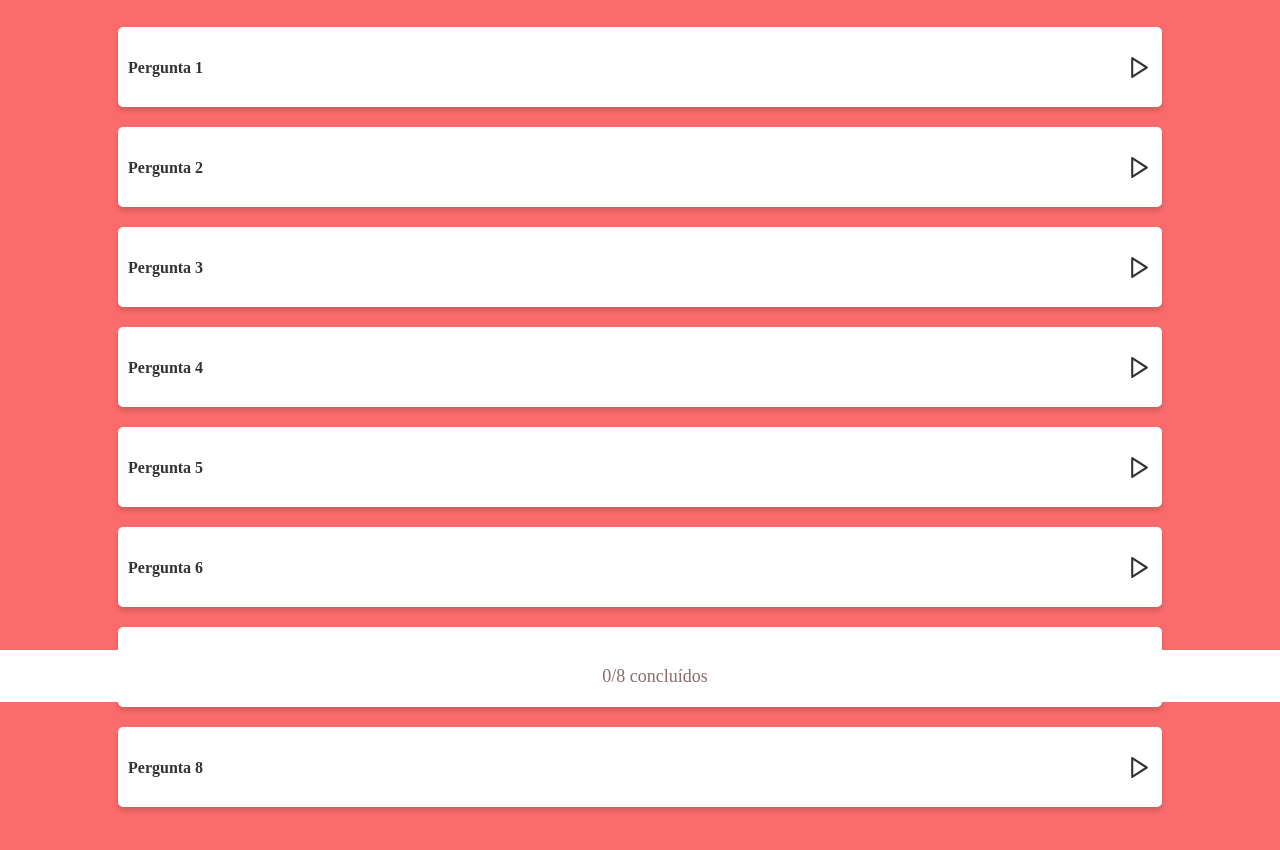
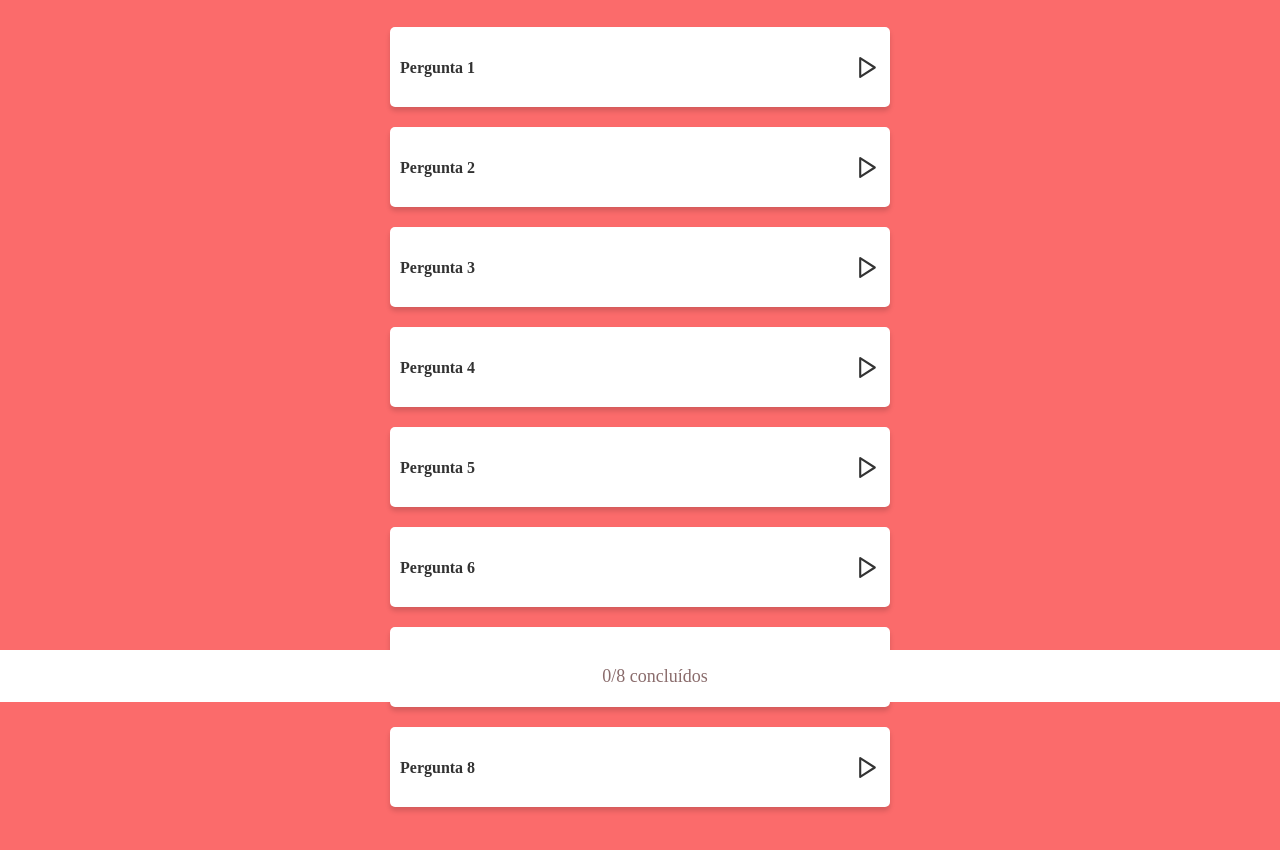
Before and after one commit to ThyagoLucas/projeto8-zaprecall, a React app: page / in a window 1280 px wide. Shown: the part 98-948 px from the top of the page. Built offline with nearby package versions, Linux system fonts and the light colour scheme; a web font is replaced by a local one.

Commit message:
Versao final do projeto, com todas a funçoes funcionando, exceto bonus

```diff
--- a/public/css/style.css
+++ b/public/css/style.css
@@ -1,16 +1,10 @@
 body{
   background-color: #FB6B6B;
-
-
 }
 .root{
-
   font-family: 'Recursive';
   font-style: normal;
-
   display: flex;
-
-
   flex-direction: column;
 }
 
@@ -55,13 +49,11 @@ body{
 .start img{
   width: 100px;
 }
-
 .main {
   display: flex;
   flex-direction: column;
+align-items: center;
   color: #333333;
-
-
 }
 .topDeck{
   padding-top:  30px;
@@ -79,7 +71,6 @@ body{
   color: #FFFFFF;
   width: 100%;
   background-color: #FB6B6B;
-
 }
 .card{
 
@@ -95,13 +86,9 @@ body{
   padding: 10px;
 }
 .card h1{
-
   font-weight: 700;
   font-size: 16px;
   line-height: 19px;
-}
-.firplay{
-  size: 100px;
 }
 .virado{
   width: 80%;
@@ -109,15 +96,12 @@ body{
   display: flex;
   justify-content: space-between;
   align-items: flex-start;
-
 }
 .seta{
-
   display: flex;
   align-items: flex-end;
   height: 100%;
 }
-
 .questions{
   margin-top: 115px ;
   display: flex;
@@ -130,23 +114,18 @@ body{
   width: 100%;
   display: flex;
   text-align: start;
-
-
 }
 .options{
-
   width: 100%;
   display: flex;
   justify-content: space-around;
   align-items: flex-end;
   height: 100%;
-
 }
 .show{
   display: flex;
   width: 100%;
   flex-direction: column;
-
   height: 100%;
 }
 .card .naolembrei{
@@ -160,7 +139,6 @@ body{
   text-align: center;
   color: #FFFFFF;
   padding: 7px;
-
 }
 .card .quase{
   border-radius: 5px;
@@ -173,7 +151,6 @@ body{
   text-align: center;
   color: #FFFFFF;
   padding: 7px;
-
 }
 .card .zap{
   border-radius: 5px;
@@ -187,7 +164,6 @@ body{
   color: #FFFFFF;
   padding: 7px;
 }
-
 footer{
   position: fixed;
   bottom: 0;
@@ -202,23 +178,18 @@ footer{
   justify-content: center;
   align-items: center;
   color: #8a6c6c;
-
 }
 .finish{
   padding: 10px 20px;
   text-align: center;
 }
-
 .finish div{
   padding: 10px;
   display: flex;
   flex-direction: row;
   align-items: center;
   justify-content: center;
-
 }
-
-
 .tachinha1{
   size: 5px;
   text-decoration-line: line-through;
@@ -236,9 +207,15 @@ footer{
   pointer-events: none;
 }
 
-
 /*Utilities*/
 
 .disabled{
   display: none;
 }
+
+@media (min-width: 600px){
+  .questions{
+    width: 600px;
+  }
+
+}
--- a/src/components/Decks.js
+++ b/src/components/Decks.js
@@ -51,7 +51,6 @@ function Card(props){
     const [icon, setIcon] = useState(0);
 
     if(!virado){
-
         if(icon == 0){
             const state = `card ${(virado) ? 'virado': ''}`;
             return(
```
